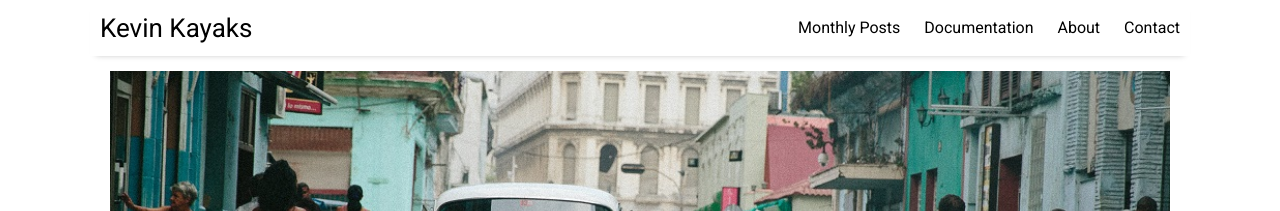
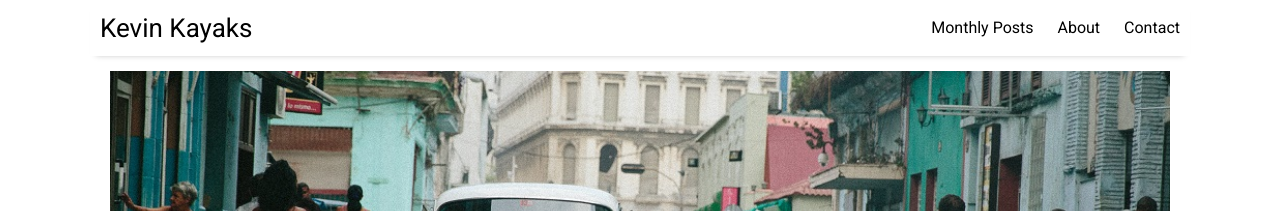
Before and after one commit to kevintnance/kevintnance.github.io, a Jekyll site: the page built from index.html, in a window 1280 px wide. Shown: the top 211 px of the page. Built offline with Jekyll 4.4.1, drawn with Linux system fonts in a browser that asks for light colours; nearby versions of some CDN libraries; the list of posts is cut into pages by our own code.

Commit message:
Remove documentation page

```diff
--- a/_data/settings.yml
+++ b/_data/settings.yml
@@ -9,7 +9,7 @@ google-ID: ''
 menu:
 #- {name: 'Learning Resources', url: 'resources'}
 - {name: 'Monthly Posts',       url: 'monthly-posts'}
-- {name: 'Documentation',      url: 'documentation'}
+#- {name: 'Documentation',      url: 'documentation'}
 - {name: 'About',              url: 'about'}
 - {name: 'Contact',            url: 'contact'}
 
```
